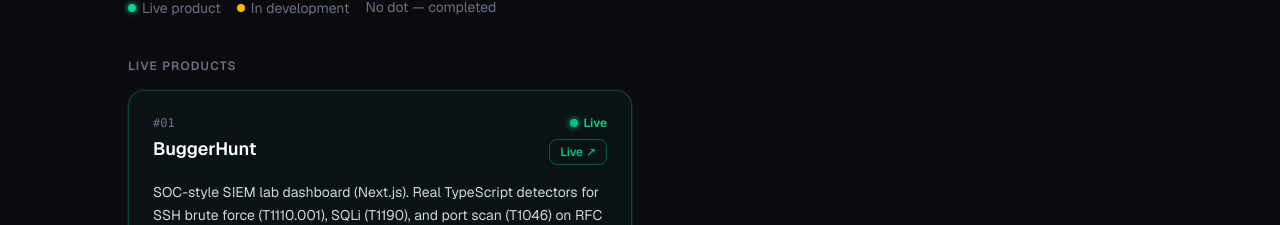
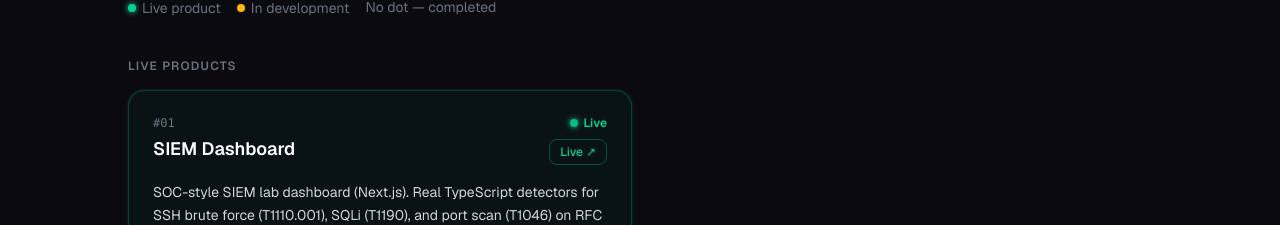
Before and after one commit to Harshanandhan/portfolio, a Next.js app: page / in a window 1280 px wide. Shown: the part 914-1139 px from the top of the page. Built offline with nearby package versions, Linux system fonts and the light colour scheme.

Commit message:
Rename BuggerHunt card to SIEM Dashboard

```diff
--- a/app/page.tsx
+++ b/app/page.tsx
@@ -3,7 +3,7 @@
   {
     num: 1,
     status: "live",
-    name: "BuggerHunt",
+    name: "SIEM Dashboard",
     desc: "SOC-style SIEM lab dashboard (Next.js). Real TypeScript detectors for SSH brute force (T1110.001), SQLi (T1190), and port scan (T1046) on RFC 5737 demo logs, plus a deterministic pattern hunter at /hunt (no LLM/threat-intel APIs). Evidence: deployed at buggerhunt.vercel.app with Railway Postgres; 29 vitest tests. Lab/demo — not Elastic, not a production SOC.",
     tags: ["Next.js", "TypeScript", "Cybersecurity", "MITRE ATT&CK"],
     url: "https://buggerhunt.vercel.app",
```
